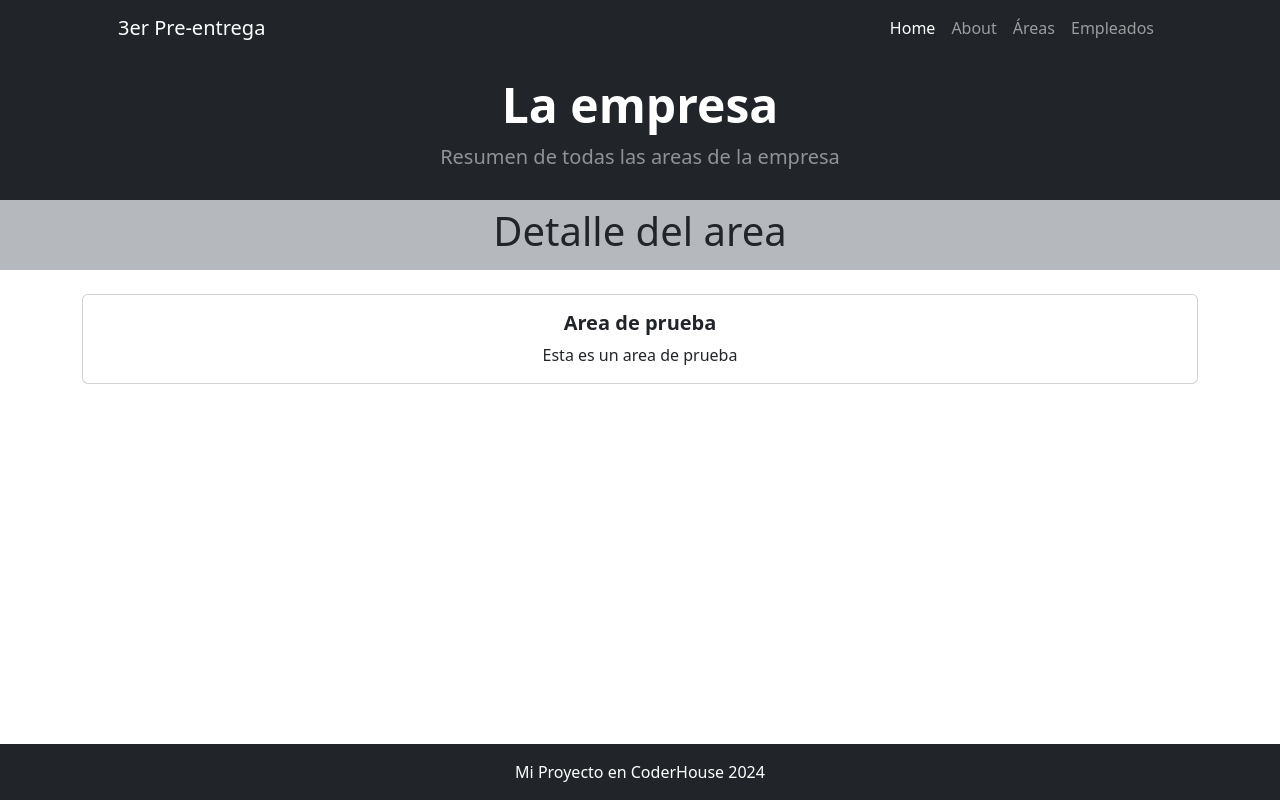
After one commit to cristiann9178/CristianNeumann, a Django app: page /empresa/areas/detail/1 in a window 1280 px wide. The commit adds this page. Run offline with Django 5.2, Linux system fonts and the light colour scheme; data comes from the database, SQL or seed files in the repository; both versions use the stored data as it was after the commit; parts of the project's set-up code (start-up, migrations or seed data) failed here and were passed over; some libraries are stand-ins or nearby versions.

Commit message:
se agrega areas_detail

```diff
--- a/project/empresa/models.py
+++ b/project/empresa/models.py
@@ -25,7 +25,7 @@ class Empleados(models.Model):
 
 class Areas(models.Model):
     nombre = models.CharField(max_length=100, unique=True)
-    descripcion = models.CharField(max_length=200)
+    descripcion = models.CharField(max_length=1000)
     ubicacion = models.CharField(max_length=100)
     empleados = models.ManyToManyField(Empleados, null=True, blank=True)
 
--- /dev/null
+++ b/project/empresa/templates/empresa/areas_detail.html
@@ -0,0 +1,23 @@
+{% extends 'core/base.html' %}
+{% block header_h1 %}
+    La empresa
+{% endblock header_h1 %}
+{% block header_p %}
+    Resumen de todas las areas de la empresa
+{% endblock header_p %}
+{% block title %}
+<div class="d-flex bg-opacity-50 bg-secondary align-items-center justify-content-center " ali style="height: 70px; text-align: center;">
+    <h1>Detalle del area</h1>
+  </div>
+{% endblock title %}
+{% block content %}
+
+<section class="pt-4 container">
+    <div class="card text-center">
+        <div class="card-body">
+          <h5 class="card-title"><strong>{{area.nombre}} </strong></h5>
+          <p class="card-text">{{area.descripcion}}</p>
+        </div>
+      </div>
+</section>
+{% endblock content %}
--- a/project/empresa/templates/empresa/index.html
+++ b/project/empresa/templates/empresa/index.html
@@ -21,7 +21,7 @@
                     <div class="card-body text-center p-4 p-lg-5 pt-0 pt-lg-0">
                         <div class="feature bg-primary bg-gradient text-white rounded-3 mb-4 mt-n4"><i class="bi bi-collection"> </i></div>
                         <h2 class="fs-4 fw-bold">{{area.nombre}}</h2>
-                        <p class="mb-0">{{area.descripcion}}</p>
+                        <a href="{% url 'empresa:areas_detail' area.id %}"><li>Ver detalle</li></a>
                     </div>
                 </div>
             </div>
--- a/project/empresa/urls.py
+++ b/project/empresa/urls.py
@@ -9,4 +9,5 @@ urlpatterns = [
     path('empleados/', views.empleados, name="empleados"),
     path('empleados/buscar/', views.buscar_empleado, name="buscar_empleados"),
     path('areas/create/', views.areas_create, name="areas_create"),
+    path('areas/detail/<int:pk>', views.areas_detail, name="areas_detail"),
 ]
--- a/project/empresa/views.py
+++ b/project/empresa/views.py
@@ -35,6 +35,11 @@ def areas_create (request):
     return render(request, "empresa/areas_create.html", context={"form": form})
 
 
+def areas_detail(request, pk: int):
+     query = models.Areas.objects.get(id=pk)
+     return render(request, "empresa/areas_detail.html", {"area": query})
+
+
 def empleados(request):
     query = models.Empleados.objects.all()
     contexto = {"empleados": query}
```
Also changed, not shown: project/db.sqlite3.
